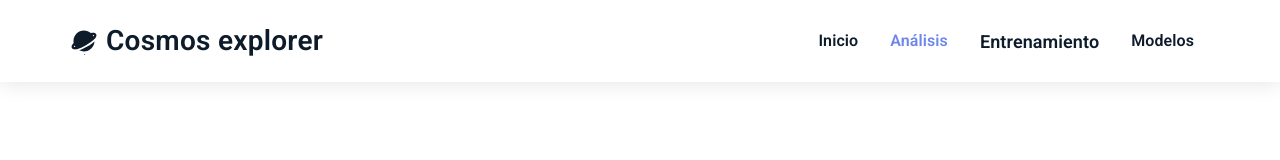
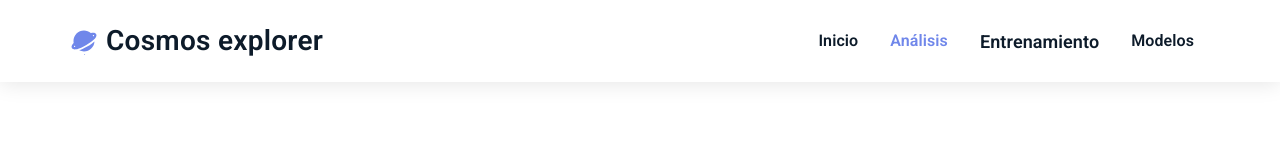
Before and after one commit to Cristianpan/KINAI-exoplanets, a Next.js app in the folder kinai-front/: page /analysis in a window 1280 px wide. Shown: the top 160 px of the page. Built offline with nearby package versions, Linux system fonts and the light colour scheme; what @mui/material-nextjs would draw is missing.

Commit message:
refactor(ui): simplify Navbar logo color logic
- Removes redundant conditions for determining the Navbar logo color.
- Prioritizes "common.white" for white-themed elements and "secondary.main" otherwise.
- Improves readability and maintainability.

```diff
--- a/kinai-front/src/components/ui/layout/Navbar.tsx
+++ b/kinai-front/src/components/ui/layout/Navbar.tsx
@@ -117,7 +117,7 @@ const Logo = ({ isInContentSection, pathname }: { isInContentSection: boolean; p
     >
       <LogoIcon sx={{
         ...NAVBAR_STYLES.logoIcon,
-        color: isInContentSection ? "secondary.main" : shouldUseWhite ? "common.white" : "primary.dark",
+        color: shouldUseWhite ? "common.white" : "secondary.main",
       }} />
       <Typography
         component="p"
```
